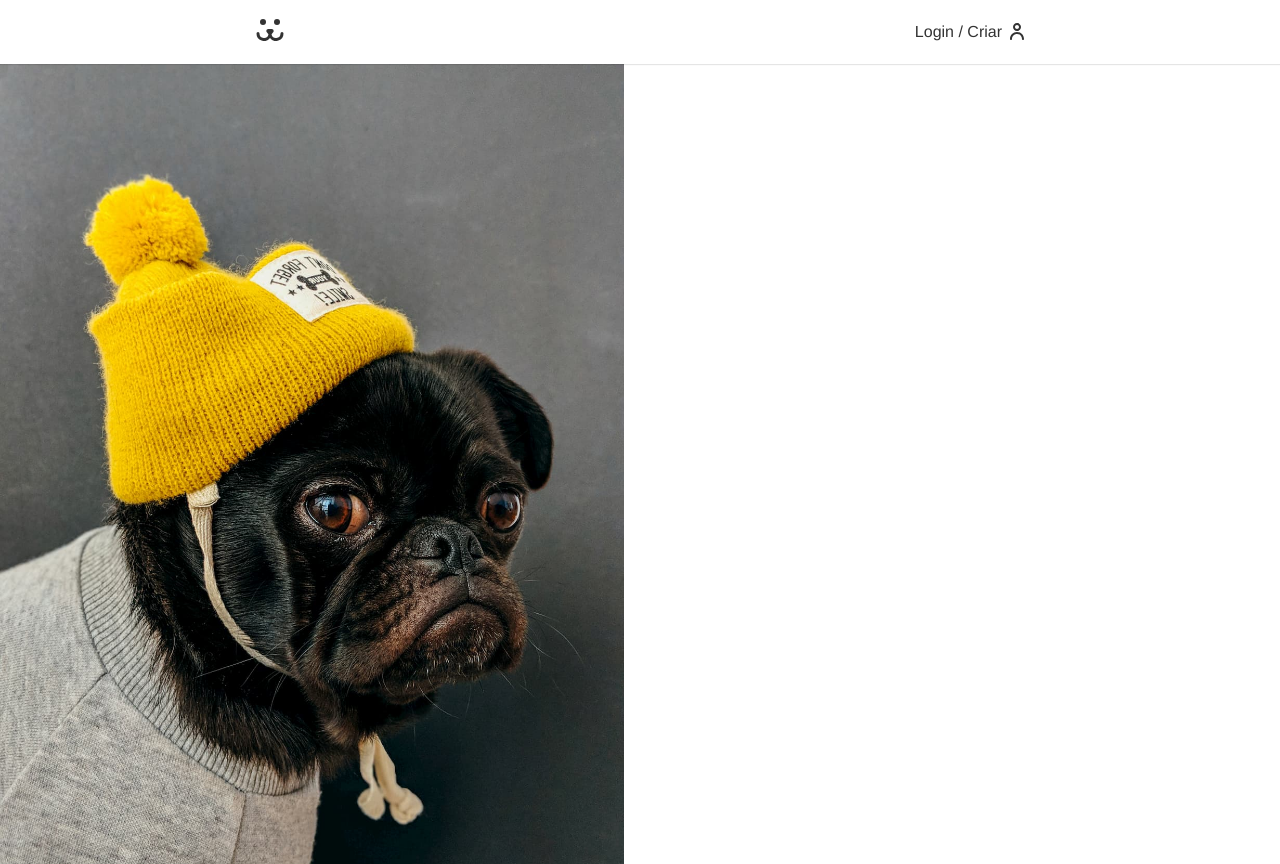
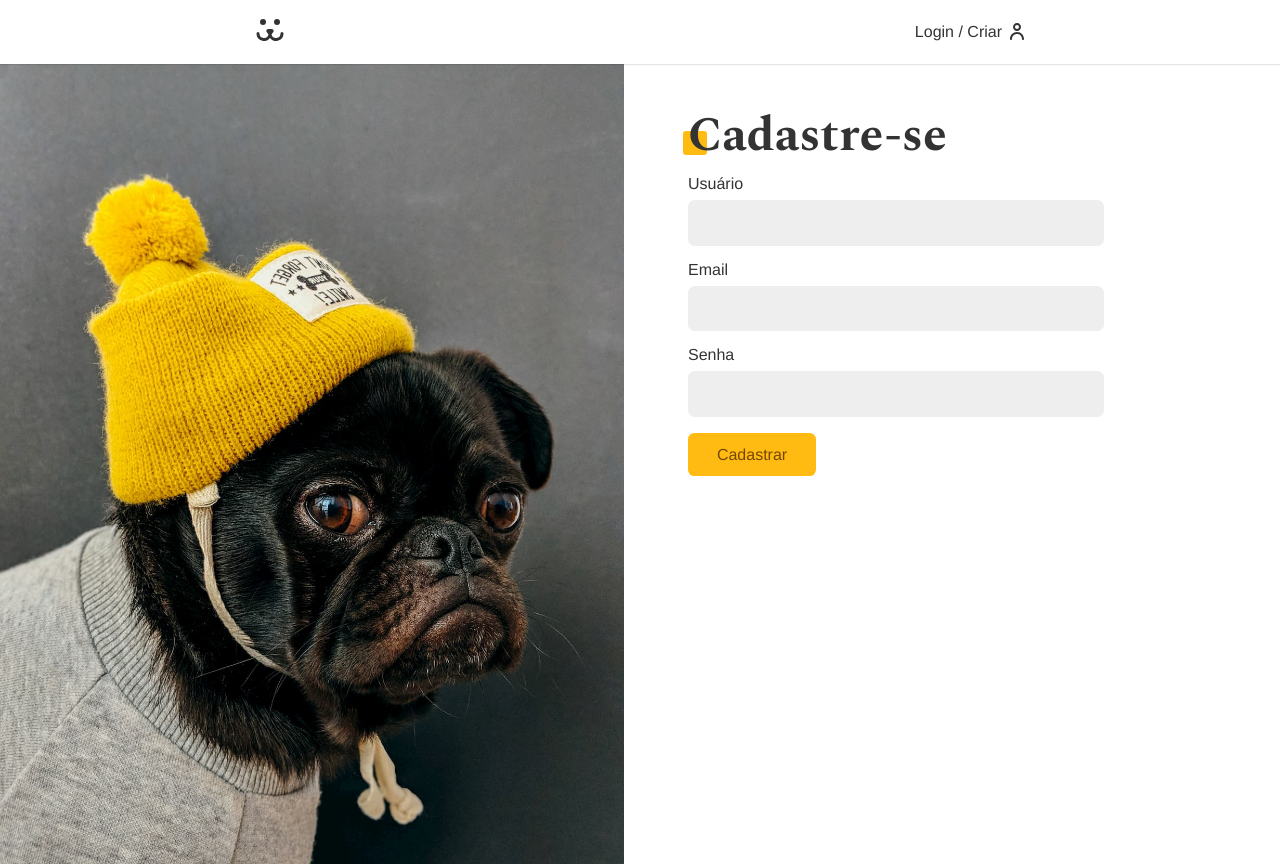
Before and after one commit to GilvanFJunior/dogs, a React (Vite) app: page /login/criar in a window 1280 px wide. Built offline with nearby package versions, Linux system fonts and the light colour scheme; the HTML template or start-up script is replaced by a standard one.

Commit message:
09 - Validação de Cadastro com Api

```diff
--- a/src/Components/Login/LoginCreate.jsx
+++ b/src/Components/Login/LoginCreate.jsx
@@ -1,7 +1,39 @@
 import React from 'react';
+import Input from '../Forms/Input';
+import Button from '../Forms/Button';
+import useForm from '../../Hooks/useForm';
+import { USER_POST } from '../../Api';
+import { UserContext } from '../../UserContext';
 
 const LoginCreate = () => {
-  return <div></div>;
+  const username = useForm();
+  const email = useForm('email');
+  const password = useForm();
+
+  const { userLogin } = React.useContext(UserContext);
+
+  async function handleSubmit(event) {
+    event.preventDefault();
+    const { url, options } = USER_POST({
+      username: username.value,
+      email: email.value,
+      password: password.value,
+    });
+    const response = await fetch(url, options);
+    if (response.ok) userLogin(username.value, password.value);
+  }
+
+  return (
+    <section className="animeLeft">
+      <h1 className="title">Cadastre-se</h1>
+      <form onSubmit={handleSubmit}>
+        <Input label="Usuário" type="text" name="username" {...username} />
+        <Input label="Email" type="email" name="email" {...email} />
+        <Input label="Senha" type="password" name="password" {...password} />
+        <Button>Cadastrar</Button>
+      </form>
+    </section>
+  );
 };
 
 export default LoginCreate;
--- a/src/Hooks/useForm.jsx
+++ b/src/Hooks/useForm.jsx
@@ -5,6 +5,11 @@
     regex:
       /^(([^<>()[\]\\.,;:\s@"]+(\.[^<>()[\]\\.,;:\s@"]+)*)|.(".+"))@((\[[0-9]{1,3}\.[0-9]{1,3}\.[0-9]{1,3}\.[0-9]{1,3}\])|(([a-zA-Z\-0-9]+\.)+[a-zA-Z]{2,}))$/,
     message: 'Preencha um email válido',
+  },
+  password: {
+    regex: /^(?=.*?[A-Z])(?=.*?[a-z])(?=.*?[0-9])(?=.*?[#?!@$%^&*-]).{8,}$/,
+    message:
+      'A senha precisa ter no mínimo 8 caracteres, incluindo 1 caracter maíusculo, 1 caracter minúsculo e 1 digito ',
   },
 };
 
--- a/src/api.jsx
+++ b/src/api.jsx
@@ -36,3 +36,16 @@
     },
   };
 }
+
+export function USER_POST(body) {
+  return {
+    url: API_URL + '/api/user',
+    options: {
+      method: 'POST',
+      headers: {
+        'Content-Type': 'application/json',
+      },
+      body: JSON.stringify(body),
+    },
+  };
+}
```
